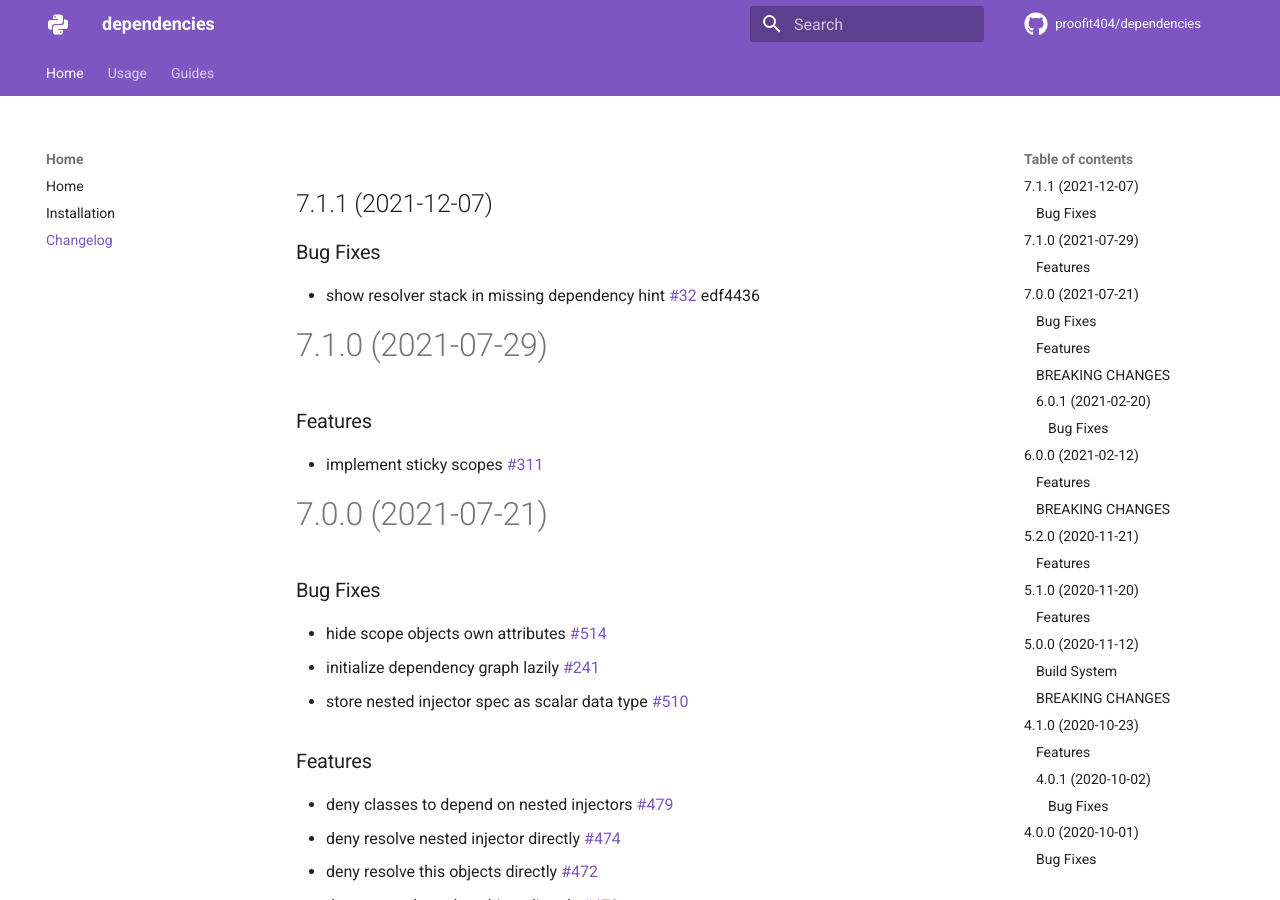
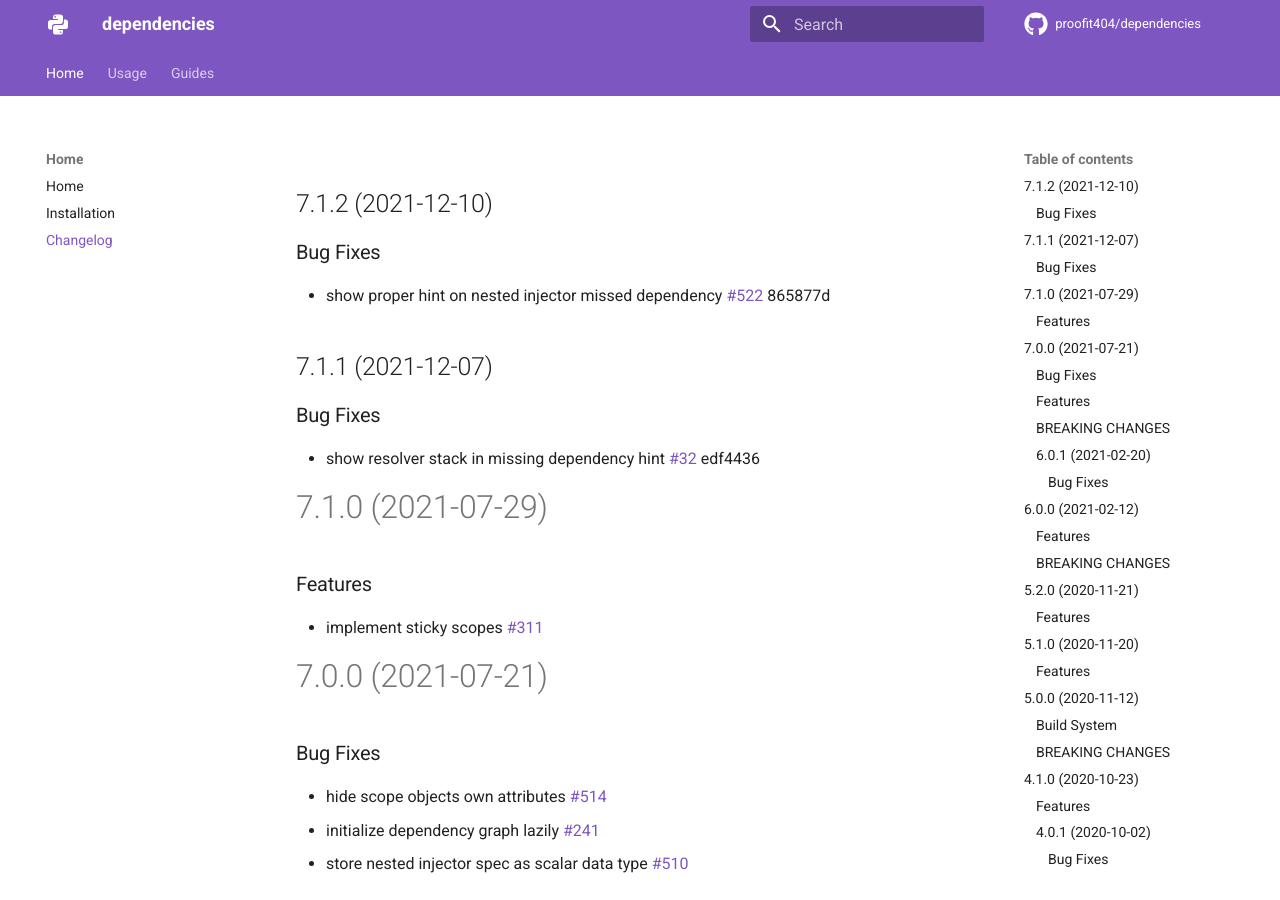
Before and after one commit to proofit404/dependencies, an MkDocs documentation site: the page built from docs/changelog.md, in a window 1280 px wide and 900 px high. Built offline with MkDocs 1.6.1 and Material for MkDocs 9.7.7, drawn with Linux system fonts in a browser that asks for light colours; comment, search, counter and statistics services are not loaded.

Commit message:
chore(release): 7.1.2 [skip ci]
## 7.1.2 (2021-12-10)

### Bug Fixes

* show proper hint on nested injector missed dependency [#522](https://github.com/proofit404/dependencies/issues/522) 865877d

```diff
--- a/docs/changelog.md
+++ b/docs/changelog.md
@@ -1,3 +1,10 @@
+## 7.1.2 (2021-12-10)
+
+### Bug Fixes
+
+- show proper hint on nested injector missed dependency
+  [#522](https://github.com/proofit404/dependencies/issues/522) 865877d
+
 ## 7.1.1 (2021-12-07)
 
 ### Bug Fixes
--- a/pyproject.toml
+++ b/pyproject.toml
@@ -19,7 +19,7 @@ packages = [
 ]
 readme = "docs/index.md"
 repository = "https://github.com/proofit404/dependencies"
-version = "7.1.1"
+version = "7.1.2"
 
 [tool.poetry.dependencies]
 python = "~3.6 || ~3.7 || ~3.8 || ~3.9"
```
